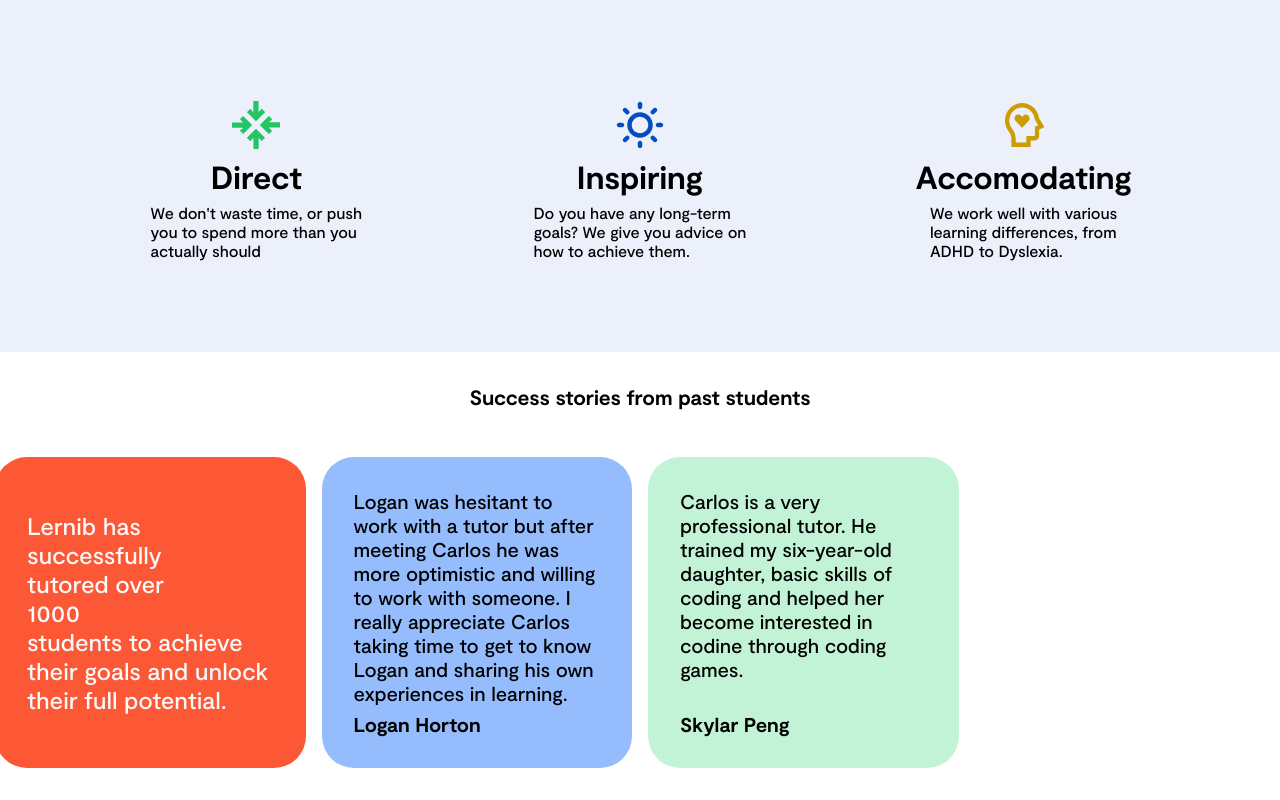
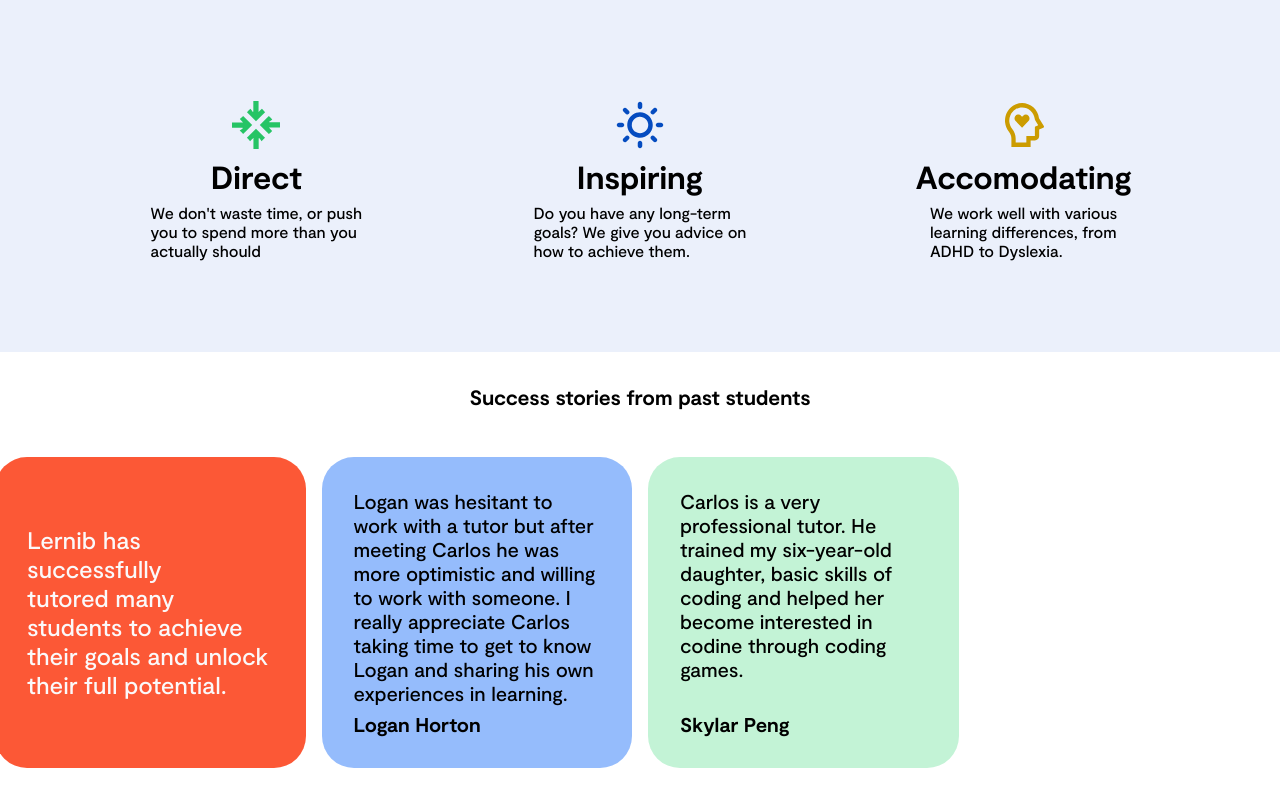
Before and after one commit to lernib/website, a SvelteKit app: page / in a window 1280 px wide. Shown: the part 1200-2000 px from the top of the page. Built offline with nearby package versions, Linux system fonts and the light colour scheme; no server answers; what aws-jwt-verify would draw is missing.

Commit message:
Fixed misleading homepage

```diff
--- a/src/routes/+page.svelte
+++ b/src/routes/+page.svelte
@@ -123,9 +123,7 @@
       <span>
         Lernib has successfully
         <br />
-        tutored over
-        <br />
-        1000
+        tutored many
         <br />
         students to achieve
         <br />
```
